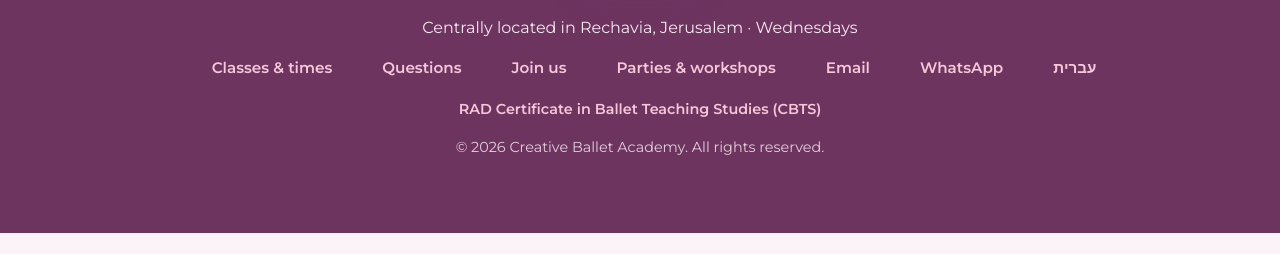
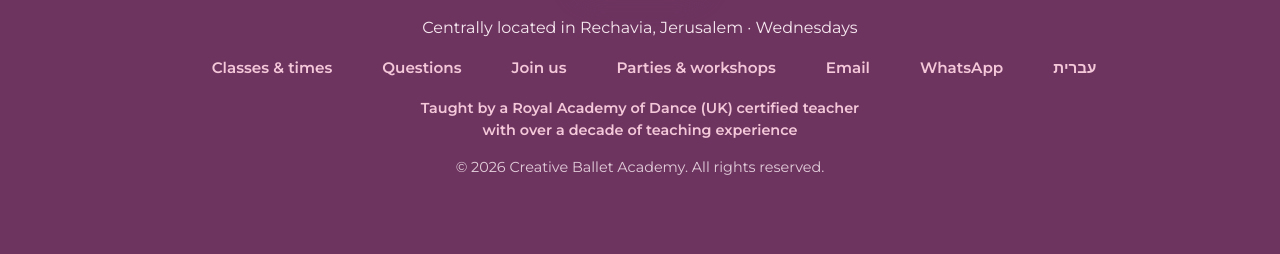
Before and after one commit to miriamrteller/creative-ballet-site, a plain HTML site: page index.html in a window 1280 px wide. Shown: the part 8546-8800 px from the top of the page. Before the commit the page ends 8779 px from the top, so only its background shows below. Drawn offline with Linux system fonts and the light colour scheme.

Commit message:
Footer: Royal Academy of Dance certification line (EN + HE) (#72)
Claude-Session: https://claude.ai/code/session_01CNMzHZuWVcrLe8pJKcXLSq

Co-authored-by: Claude <noreply@anthropic.com>

```diff
--- a/assets/site.css
+++ b/assets/site.css
@@ -192,8 +192,9 @@ section[id] { scroll-margin-top: 84px; }
 .other-ages[open] summary { background: #fdf3f6; }
 .other-ages p { margin: 14px 0 0; }
 
-/* RAD teacher badge in the footer */
+/* RAD teacher line in the footer */
 .rad-badge { display: flex; flex-direction: column; align-items: center; gap: 6px; margin: 0 0 12px; font-size: 0.9rem; font-weight: 600; color: #f4c8d9; text-align: center; }
+.rad-badge > span { max-width: 32em; line-height: 1.5; }
 
 /* Balanced tile grids: never leave a lone tile on its own row */
 .program-list, .steps { grid-template-columns: 1fr !important; }
--- a/index.html
+++ b/index.html
@@ -879,7 +879,7 @@
     <a href="/he/" lang="he" hreflang="he">עברית</a>
   </nav>
   <div class="rad-badge">
-    <span>RAD Certificate in Ballet Teaching Studies (CBTS)</span>
+    <span>Taught by a Royal Academy of Dance (UK) certified teacher with over a decade of teaching experience</span>
   </div>
   <p class="footer-meta">&copy; 2026 Creative Ballet Academy. All rights reserved.</p>
 </footer>
```
Also changed, not shown: he/index.html (+1 -1 lines), he/workshops/index.html (+1 -1 lines), workshops/index.html (+1 -1 lines).
